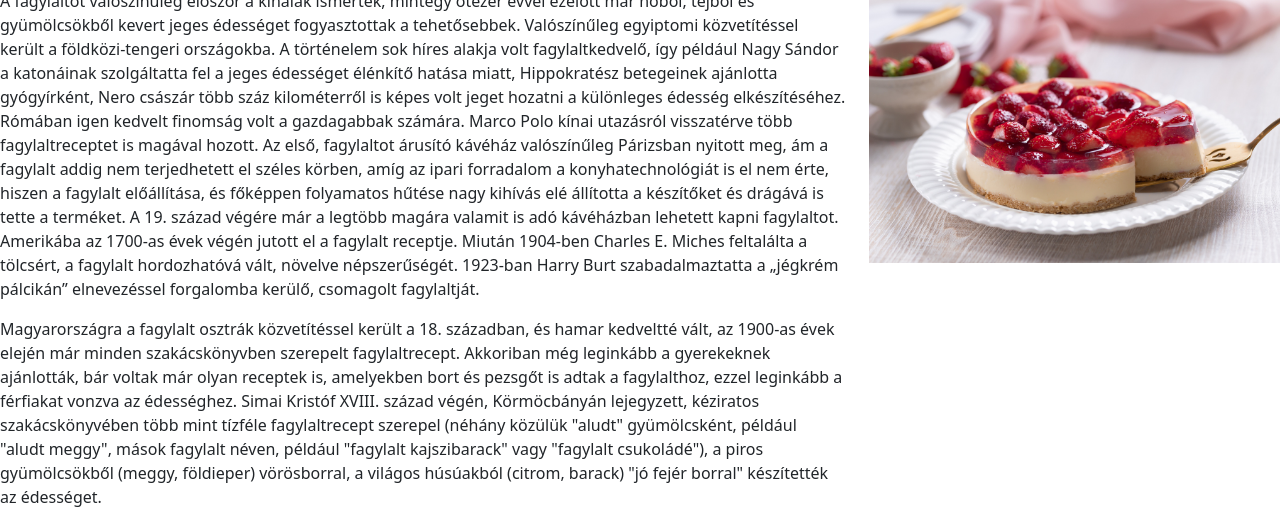
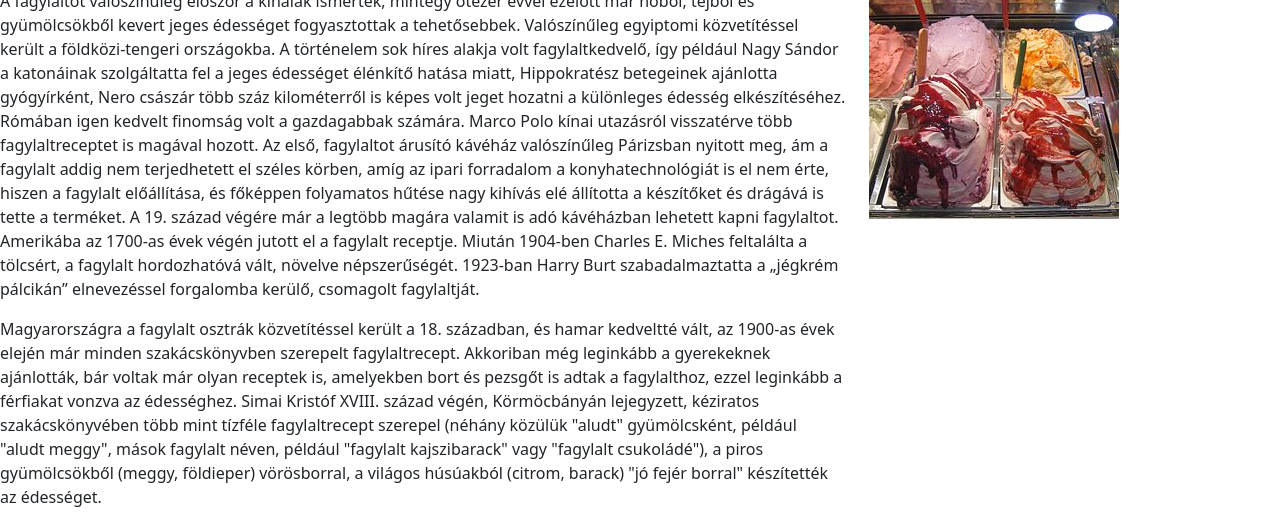
Before and after one commit to markokanada/FF_TOofTL, a plain HTML site: page html/icecream.html in a window 1280 px wide. Shown: the part 123-639 px from the top of the page. Drawn offline with nearby package versions, Linux system fonts and the light colour scheme.

Commit message:
⚡️ icecream - Oldal szerkezete + tartalom feltöltése

```diff
--- a/html/icecream.html
+++ b/html/icecream.html
@@ -34,7 +34,7 @@
             <p class="text-justify">Magyarországra a fagylalt osztrák közvetítéssel került a 18. században, és hamar kedveltté vált, az 1900-as évek elején már minden szakácskönyvben szerepelt fagylaltrecept. Akkoriban még leginkább a gyerekeknek ajánlották, bár voltak már olyan receptek is, amelyekben bort és pezsgőt is adtak a fagylalthoz, ezzel leginkább a férfiakat vonzva az édességhez. Simai Kristóf XVIII. század végén, Körmöcbányán lejegyzett, kéziratos szakácskönyvében több mint tízféle fagylaltrecept szerepel (néhány közülük "aludt" gyümölcsként, például "aludt meggy", mások fagylalt néven, például "fagylalt kajszibarack" vagy "fagylalt csukoládé"), a piros gyümölcsökből (meggy, földieper) vörösborral, a világos húsúakból (citrom, barack) "jó fejér borral" készítették az édességet.
             </p>
         </div>
-        <div class="col-12 col-lg-4 col-xxl-3"><img class="img-fluid" src="../img/strawberrycheesecake.jpg" alt="Strawberry Cheesecake - Epres sajttorta"></div>
+        <div class="col-12 col-lg-4 col-xxl-3"><img class="img-fluid" src="../img/Italian_ice_cream.jpg" alt="Strawberry Cheesecake - Epres sajttorta"></div>
     </div>
     <div class="row">
         <div class="col-12 col-md-4 col-lg-3">
```
